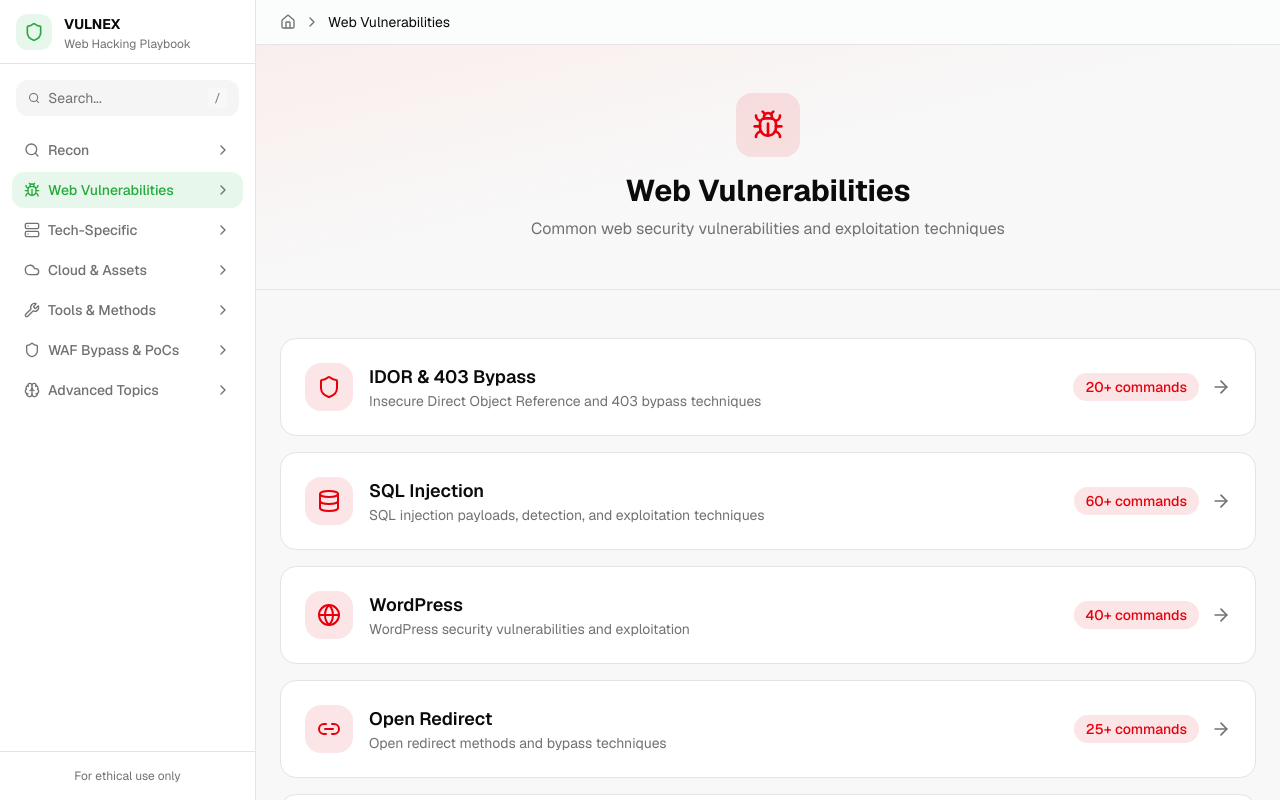
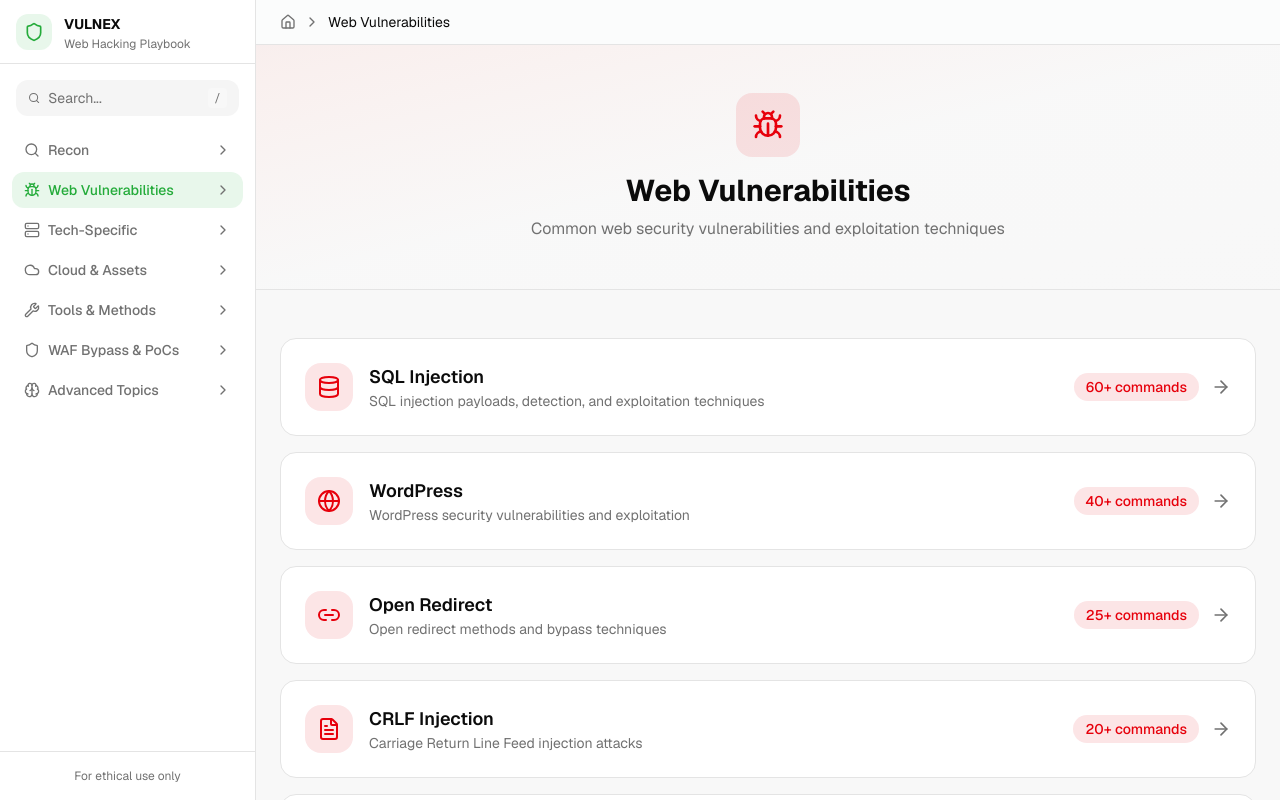
Before and after one commit to adce626/VULNEX, a Next.js app: page /vulnerabilities in a window 1280 px wide. Shown: the top 800 px of the page. Built offline with nearby package versions, Linux system fonts and the light colour scheme.

Commit message:
fix JSX type issue

```diff
--- a/app/vulnerabilities/page.tsx
+++ b/app/vulnerabilities/page.tsx
@@ -6,13 +6,6 @@ import { Bug, ArrowRight, Home, ChevronRight, Database, Globe, Link2, FileText,
 import { cn } from "@/lib/utils"
 
 const vulnItems = [
-  {
-    title: "IDOR & 403 Bypass",
-    description: "Insecure Direct Object Reference and 403 bypass techniques",
-    href: "/vulnerabilities/idor",
-    available: true,
-    commandCount: "20+",
-  },
   {
     title: "SQL Injection",
     description: "SQL injection payloads, detection, and exploitation techniques",
@@ -120,9 +113,7 @@ export default function VulnerabilitiesPage() {
                           : "bg-muted text-muted-foreground"
                       )}
                     >
-                      {item.title === "IDOR & 403 Bypass" ? (
-                        <Shield className="h-6 w-6" />
-                      ) : item.title === "SQL Injection" ? (
+                      {item.title === "SQL Injection" ? (
                         <Database className="h-6 w-6" />
                       ) : item.title === "WordPress" ? (
                         <Globe className="h-6 w-6" />
```
